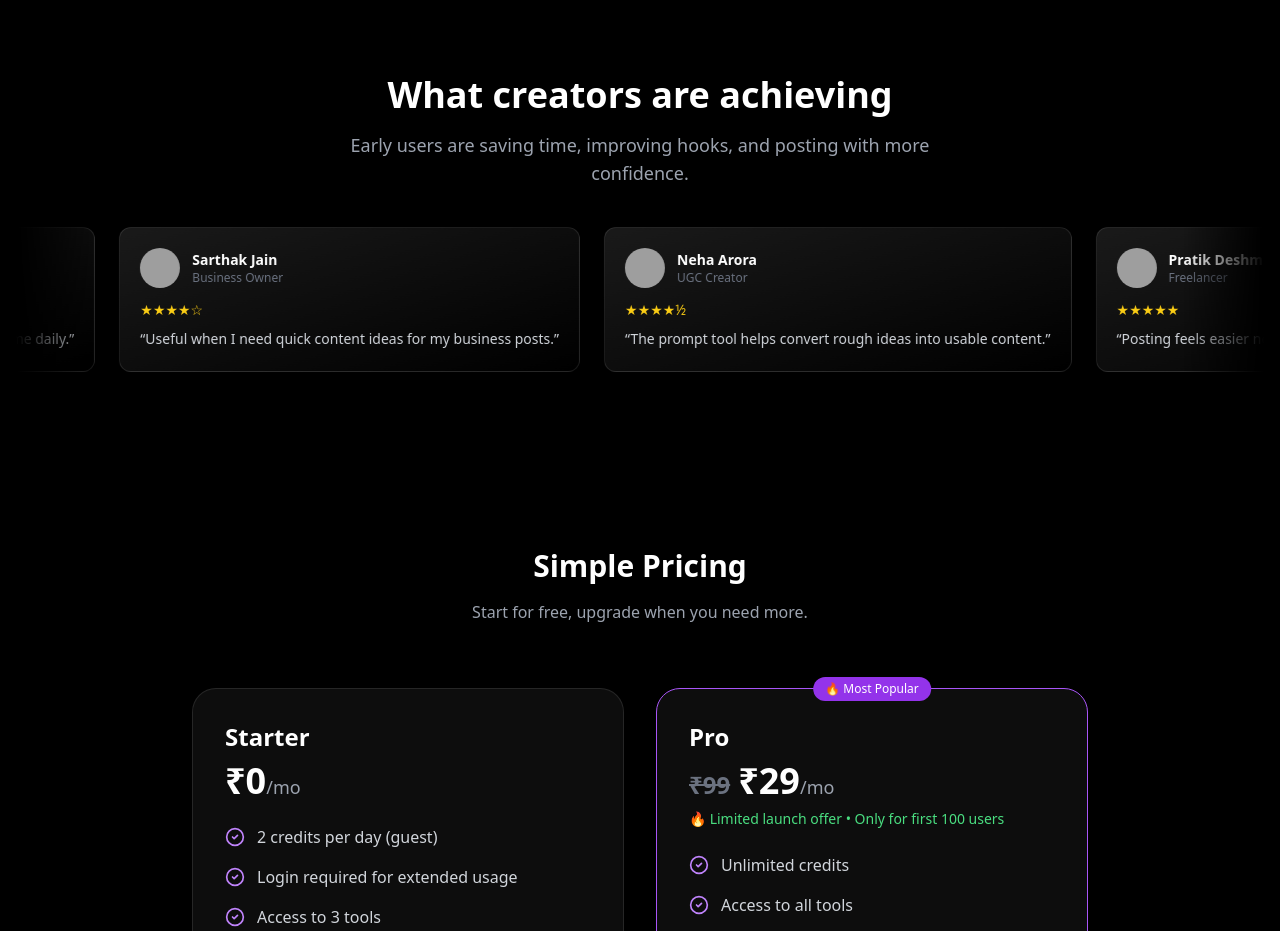
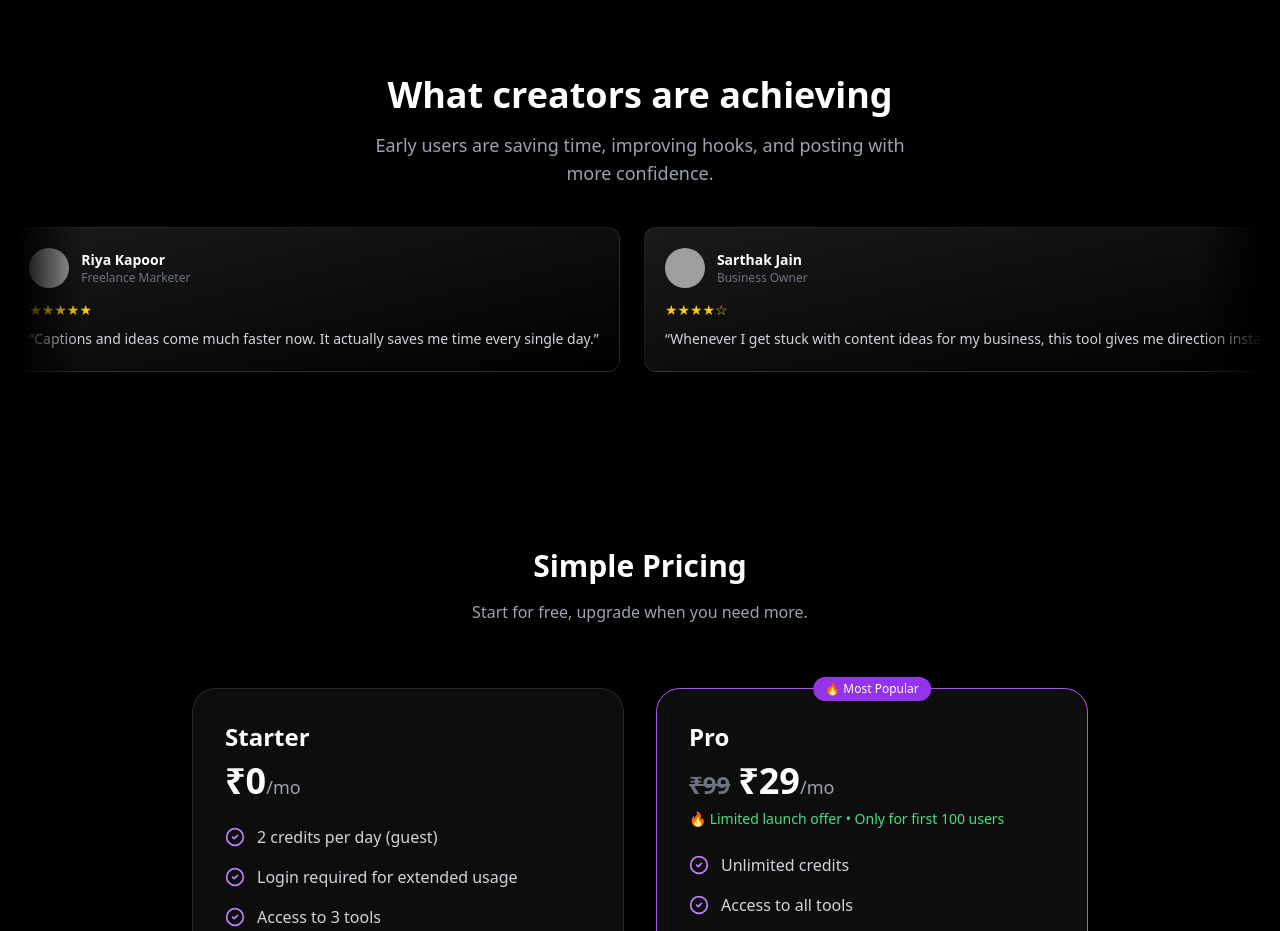
Before and after one commit to praxodigital-netizen/praxo-ai-tools, a React (Vite) app: page / in a window 1280 px wide. Shown: the part 2580-3511 px from the top of the page. Built offline with nearby package versions, Linux system fonts and the light colour scheme; grey boxes are pictures that could not be loaded.

Commit message:
Update Home.tsx

```diff
--- a/src/pages/Home.tsx
+++ b/src/pages/Home.tsx
@@ -196,111 +196,95 @@ export const Home: React.FC = () => {
   <div className="max-w-7xl mx-auto px-4 text-center">
 
     {/* Heading */}
-    <h2 className="text-2xl sm:text-3xl md:text-4xl font-bold text-white mb-4 leading-tight">
+    <h2 className="text-2xl sm:text-3xl md:text-4xl font-bold text-white mb-4">
       What creators are achieving
     </h2>
 
-    {/* FIXED MOBILE TEXT ISSUE */}
-    <p className="text-gray-400 text-sm sm:text-base md:text-lg mb-10 max-w-2xl mx-auto leading-relaxed px-2">
+    {/* ✅ FIXED MOBILE TEXT CUT ISSUE */}
+    <p className="text-gray-400 text-sm sm:text-base md:text-lg mb-10 max-w-xl mx-auto leading-relaxed break-words">
       Early users are saving time, improving hooks, and posting with more confidence.
     </p>
 
-    {/* SCROLL CONTAINER */}
     <div className="relative overflow-hidden">
 
-      {/* Edge blur (ONLY on slider, not text) */}
-      <div className="pointer-events-none absolute left-0 top-0 h-full w-12 sm:w-20 bg-gradient-to-r from-black to-transparent z-10" />
-      <div className="pointer-events-none absolute right-0 top-0 h-full w-12 sm:w-20 bg-gradient-to-l from-black to-transparent z-10" />
+      {/* Edge blur (ONLY for slider) */}
+      <div className="pointer-events-none absolute left-0 top-0 h-full w-10 sm:w-16 bg-gradient-to-r from-black to-transparent z-10" />
+      <div className="pointer-events-none absolute right-0 top-0 h-full w-10 sm:w-16 bg-gradient-to-l from-black to-transparent z-10" />
 
       <div className="flex gap-5 sm:gap-6 animate-scroll w-max hover:[animation-play-state:paused]">
 
         {[
-          // ✅ INDIAN MALE
           {
             name: "Aman Verma",
             role: "Content Creator",
             rating: "★★★★☆",
-            text: "My reels started improving once I focused on hooks. This really helped.",
-            img: "https://images.unsplash.com/photo-1607746882042-944635dfe10e?w=200&h=200&fit=crop&crop=faces",
-          },
-
-          // ✅ INDIAN FEMALE
-          {
-            name: "Riya Kapoor",
-            role: "Freelance Marketer",
-            rating: "★★★★★",
-            text: "Captions and ideas come much faster now. Saves me time daily.",
-            img: "https://images.unsplash.com/photo-1614283233556-f35b0c801ef1?w=200&h=200&fit=crop&crop=faces",
-          },
-
-          // ✅ INDIAN MALE
-          {
-            name: "Sarthak Jain",
-            role: "Business Owner",
-            rating: "★★★★☆",
-            text: "Useful when I need quick content ideas for my business posts.",
-            img: "https://images.unsplash.com/photo-1607746882042-944635dfe10e?w=200&h=200&fit=crop&crop=faces",
-          },
-
-          // ✅ INDIAN FEMALE
-          {
-            name: "Neha Arora",
-            role: "UGC Creator",
-            rating: "★★★★½",
-            text: "The prompt tool helps convert rough ideas into usable content.",
-            img: "https://images.unsplash.com/photo-1614283233556-f35b0c801ef1?w=200&h=200&fit=crop&crop=faces",
-          },
-
-          // ✅ INDIAN MALE
-          {
-            name: "Pratik Deshmukh",
-            role: "Freelancer",
-            rating: "★★★★★",
-            text: "Posting feels easier now. I don’t overthink content anymore.",
-            img: "https://images.unsplash.com/photo-1607746882042-944635dfe10e?w=200&h=200&fit=crop&crop=faces",
-          },
-
-          // ✅ INDIAN FEMALE
-          {
-            name: "Ishita Mehra",
-            role: "Creator",
-            rating: "★★★★☆",
-            text: "Good for daily posting consistency. Simple and effective.",
-            img: "https://images.unsplash.com/photo-1614283233556-f35b0c801ef1?w=200&h=200&fit=crop&crop=faces",
-          },
-
-          // ✅ FOREIGN MALE
-          {
-            name: "Daniel Brooks",
-            role: "Freelancer",
-            rating: "★★★★½",
-            text: "The prompts are clean and actually usable. Nice tool.",
-            img: "https://images.unsplash.com/photo-1500648767791-00dcc994a43e?w=200&h=200&fit=crop&crop=faces",
-          },
-
-          // ✅ FOREIGN FEMALE
-          {
-            name: "Sophie Lane",
-            role: "Digital Creator",
-            rating: "★★★★★",
-            text: "Helps me generate better captions quickly. Smooth experience.",
-            img: "https://images.unsplash.com/photo-1544005313-94ddf0286df2?w=200&h=200&fit=crop&crop=faces",
-          },
-
-          // 🔁 DUPLICATE FOR LOOP (IMPORTANT)
-          {
-            name: "Aman Verma",
-            role: "Content Creator",
-            rating: "★★★★☆",
-            text: "My reels started improving once I focused on hooks. This really helped.",
-            img: "https://images.unsplash.com/photo-1607746882042-944635dfe10e?w=200&h=200&fit=crop&crop=faces",
+            text: "My reels started improving once I focused on hooks. I was overthinking earlier, but now I just generate and post.",
+            img: "https://i.pravatar.cc/150?img=11",
           },
           {
             name: "Riya Kapoor",
             role: "Freelance Marketer",
             rating: "★★★★★",
-            text: "Captions and ideas come much faster now. Saves me time daily.",
-            img: "https://images.unsplash.com/photo-1614283233556-f35b0c801ef1?w=200&h=200&fit=crop&crop=faces",
+            text: "Captions and ideas come much faster now. It actually saves me time every single day.",
+            img: "https://i.pravatar.cc/150?img=32",
+          },
+          {
+            name: "Sarthak Jain",
+            role: "Business Owner",
+            rating: "★★★★☆",
+            text: "Whenever I get stuck with content ideas for my business, this tool gives me direction instantly.",
+            img: "https://i.pravatar.cc/150?img=12",
+          },
+          {
+            name: "Neha Arora",
+            role: "UGC Creator",
+            rating: "★★★★½",
+            text: "The prompt tool helps convert rough ideas into something I can directly use. That’s the best part.",
+            img: "https://i.pravatar.cc/150?img=47",
+          },
+          {
+            name: "Pratik Deshmukh",
+            role: "Freelancer",
+            rating: "★★★★★",
+            text: "Posting content feels easier now. I don’t overthink every line anymore, which was my biggest issue earlier.",
+            img: "https://i.pravatar.cc/150?img=15",
+          },
+          {
+            name: "Ishita Mehra",
+            role: "Creator",
+            rating: "★★★★☆",
+            text: "Good for daily posting consistency. Clean interface and quick results.",
+            img: "https://i.pravatar.cc/150?img=45",
+          },
+          {
+            name: "Daniel Brooks",
+            role: "Freelancer",
+            rating: "★★★★½",
+            text: "Simple, clean and actually useful. I mostly use it for improving prompts.",
+            img: "https://i.pravatar.cc/150?img=52",
+          },
+          {
+            name: "Sophie Lane",
+            role: "Digital Creator",
+            rating: "★★★★★",
+            text: "Helps me generate better captions quickly. Smooth and easy to use.",
+            img: "https://i.pravatar.cc/150?img=65",
+          },
+
+          // duplicate for seamless loop
+          {
+            name: "Aman Verma",
+            role: "Content Creator",
+            rating: "★★★★☆",
+            text: "My reels started improving once I focused on hooks. I was overthinking earlier, but now I just generate and post.",
+            img: "https://i.pravatar.cc/150?img=11",
+          },
+          {
+            name: "Riya Kapoor",
+            role: "Freelance Marketer",
+            rating: "★★★★★",
+            text: "Captions and ideas come much faster now. It actually saves me time every single day.",
+            img: "https://i.pravatar.cc/150?img=32",
           },
         ].map((item, i) => (
           <div
@@ -342,7 +326,7 @@ export const Home: React.FC = () => {
     </div>
   </div>
 
-  {/* SCROLL ANIMATION */}
+  {/* ✅ SLOWED DOWN SCROLL */}
   <style>
     {`
       @keyframes scroll {
@@ -351,12 +335,12 @@ export const Home: React.FC = () => {
       }
 
       .animate-scroll {
-        animation: scroll 18s linear infinite;
+        animation: scroll 28s linear infinite;
       }
 
       @media (max-width: 640px) {
         .animate-scroll {
-          animation: scroll 14s linear infinite;
+          animation: scroll 24s linear infinite;
         }
       }
     `}
```
